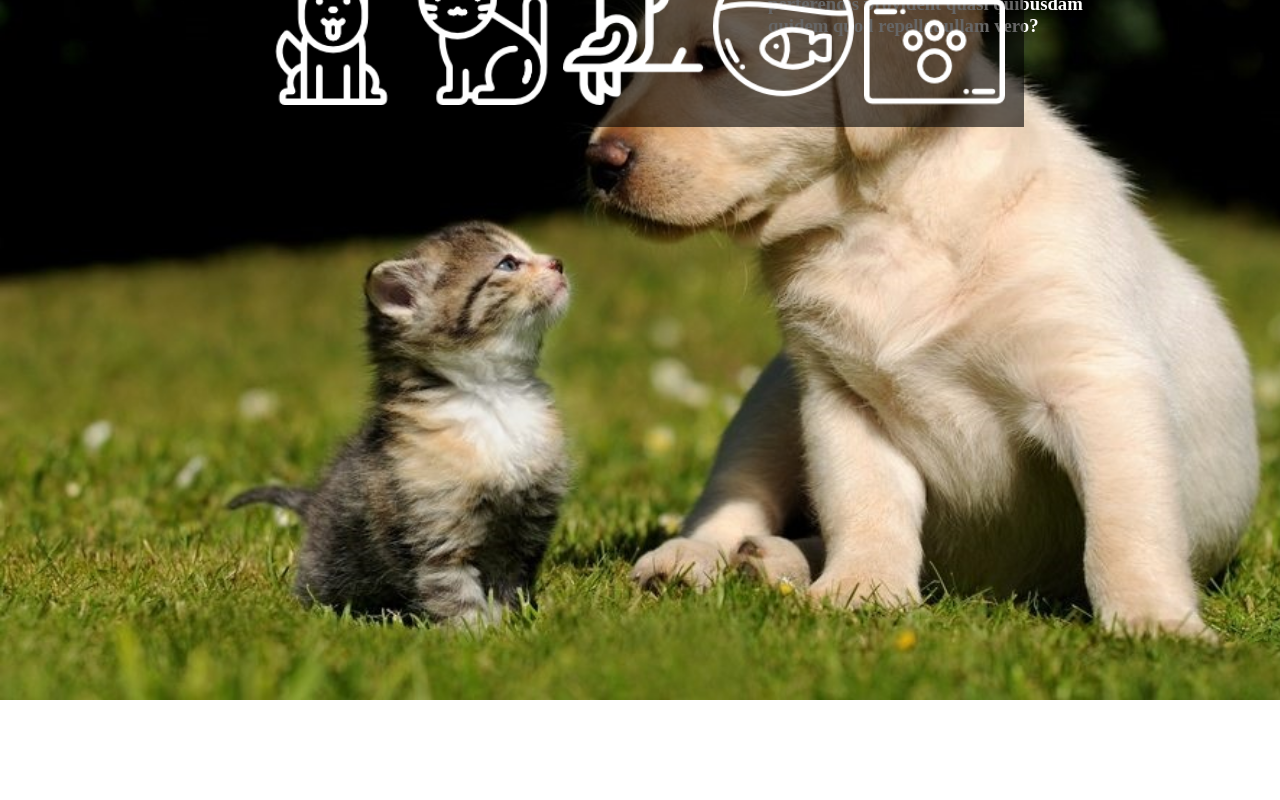
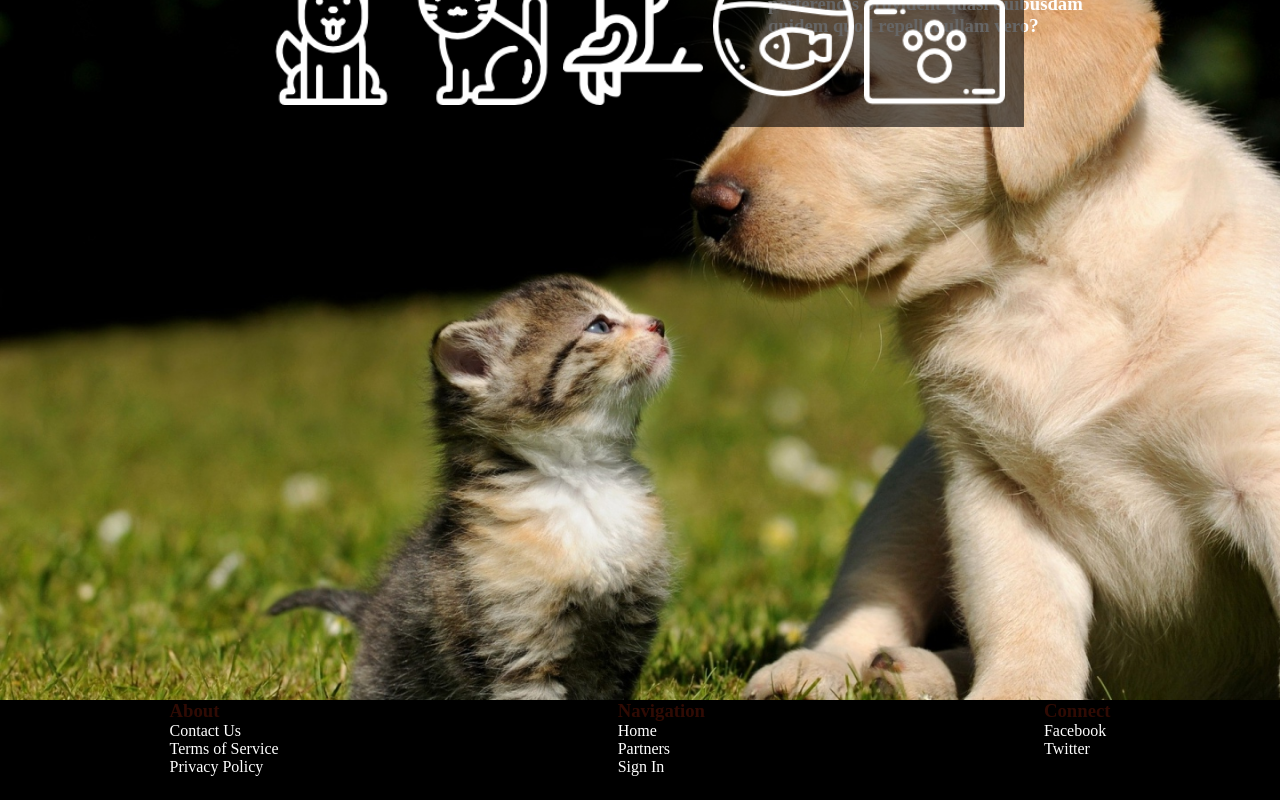
Before and after one commit to ArthurAleqsan/petsfriend, an Angular app: page / in a window 1280 px wide. Shown: the part 320-1120 px from the top of the page. Before the commit the page ends 1020 px from the top, so only its background shows below. Built offline with nearby package versions, Linux system fonts and the light colour scheme.

Commit message:
working on footer

```diff
--- a/src/app/about/about.component.html
+++ b/src/app/about/about.component.html
@@ -1,17 +1,19 @@
     <div class="container">
         <div class="aboutUs">
             <h1>About Us</h1>
-          <p>  consectetur adipisicing elit.
+                <p>
+					consectetur adipisicing elit.
                     Ab aliquam doloremque facilis fuga fugiat fugit impedit nulla officia,
                     pariatur perferendis provident quasi quibusdam quidem quod repellat ullam vero?
                     Sed, voluptatem.consectetur adipisicing elit.
                     Ab aliquam doloremque facilis fuga fugiat fugit impedit nulla officia,
                     pariatur perferendis provident quasi quibusdam quidem quod repellat ullam vero?
-                Sed, voluptatem.</p>
+                    Sed, voluptatem.
+                </p>
         </div>
 
         <div class="contactForm">
-          <h1>Contact Us</h1>
+			<h1>Contact Us</h1><br>
 				<label for="name">Name:</label>
 				<input type="text" placeholder="Name" required [(ngModel)]="contact.name" name="name" #name="ngModel" minlength="3" >
 				<div *ngIf="name.errors && (name.dirty || name.touched)">
@@ -22,11 +24,9 @@
 						Name must be at least 3 characters long!
 					</div>
 				</div>
-
 				<label for="email">Email:</label>
 				<input type="text" placeholder="Email" required pattern="[a-z0-9._%+-]+@[a-z0-9.-]+\.[a-z]{2,3}$" [(ngModel)]="contact.email" name="email" #email="ngModel" >
 				<div *ngIf="email.errors && (email.dirty || email.touched)">
-
 					<div [hidden]="!email.errors.required">
 						Email is required!
 					</div>
@@ -34,8 +34,6 @@
 						Email must have a @ chracter!
 					</div>
 				</div>
-
-
 				<label for="message">Message:</label>
 				<textarea rows="4" cols="30"  type="text" placeholder="Message" required [(ngModel)]="contact.message" name="message" #message="ngModel"></textarea>
 				<div *ngIf="message.errors && (message.dirty || message.touched)">
@@ -45,10 +43,10 @@
 				</div>
 				<button type="submit"
 					(click)='addContact(contact)'
-      >Sumbit</button>
+					>Sumbit
+				</button>
         </div>
      </div>
  <div>
-
         <h1> {{contact.name}}</h1>
  </div>
--- a/src/app/about/about.component.scss
+++ b/src/app/about/about.component.scss
@@ -11,8 +11,6 @@
    display:flex;
    flex-direction: column;
    margin:150px;
-
-
 }
 input {
     box-sizing: border-box;
@@ -28,5 +26,10 @@ button {
     height:30px;
     border-radius: 3px;
     margin-top:10px;
-
+    cursor: pointer;
 }
+.form {
+    display:flex;
+    flex-direction: column;
+    margin:150px;
+}
--- a/src/app/about/about.component.ts
+++ b/src/app/about/about.component.ts
@@ -4,7 +4,7 @@ import { NgModel } from '@angular/forms';
 
 
 @Component({
-    // selector:'router-outlet',
+    selector: 'app-about',
     templateUrl: './about.component.html',
     styleUrls: ['./about.component.scss']
 })
@@ -19,8 +19,7 @@ export class AboutComponent {
 
   contact = new Contact(1, '', '', '');
 
-  constructor() {
-  }
+  constructor() {}
 
 
   get currentMessage() {
--- a/src/app/app.component.html
+++ b/src/app/app.component.html
@@ -1,2 +1,3 @@
 <app-navigation></app-navigation>
- <router-outlet></router-outlet>
+<router-outlet></router-outlet>
+<app-footer></app-footer>
--- a/src/app/footer/footer.component.html
+++ b/src/app/footer/footer.component.html
@@ -1,10 +1,25 @@
-<!DOCTYPE html>
-<html lang="en">
-<head>
-    <meta charset="UTF-8">
-    <title>Title</title>
-</head>
-<body>
-
-</body>
-</html>
+<footer class="container">
+        <section class="About">
+            <h3>About</h3>
+            <ul>
+                <li>Contact Us</li>
+                <li>Terms of Service</li>
+                <li>Privacy Policy</li>
+            </ul>
+        </section>
+        <section class="Navigation">
+            <h3>Navigation</h3>
+            <ul>
+                <li>Home</li>
+                <li>Partners</li>
+                <li>Sign In</li>
+            </ul>
+        </section>
+        <section class="Connect">
+            <h3>Connect</h3>
+            <ul>
+                <li>Facebook</li>
+                <li>Twitter</li>
+            </ul>
+        </section>
+</footer>
--- a/src/app/footer/footer.component.scss
+++ b/src/app/footer/footer.component.scss
@@ -0,0 +1,13 @@
+.container {
+    background-color: black;
+    color: white;
+    height: 100px;
+    display: flex;
+    justify-content: space-around;
+}
+ul {
+    list-style-type: none;
+}
+h3 {
+    color: #300b04;
+}
--- a/src/app/select-box/select-box.component.scss
+++ b/src/app/select-box/select-box.component.scss
@@ -15,6 +15,7 @@
     flex-direction: column;
     justify-content: space-around;
     cursor: pointer;
+    transition: 0.5s all ease-in-out;
   }
   &-animal-title{
     color: #fff;
```
Also changed, not shown: src/app/app.module.ts (+14 -10 lines), src/app/footer/footer.component.ts (+5 -3 lines), src/app/rating/rating.component.html (line endings or trailing spaces), src/assets/images/pet.jpg. Lines whose indentation alone changed are shown as unchanged.
